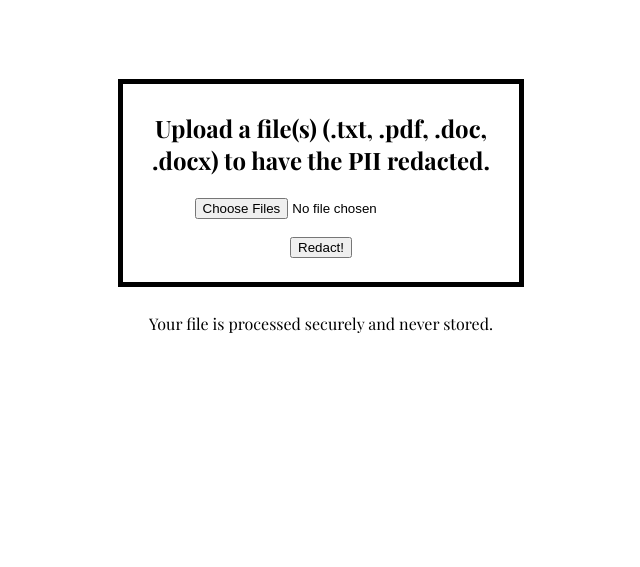
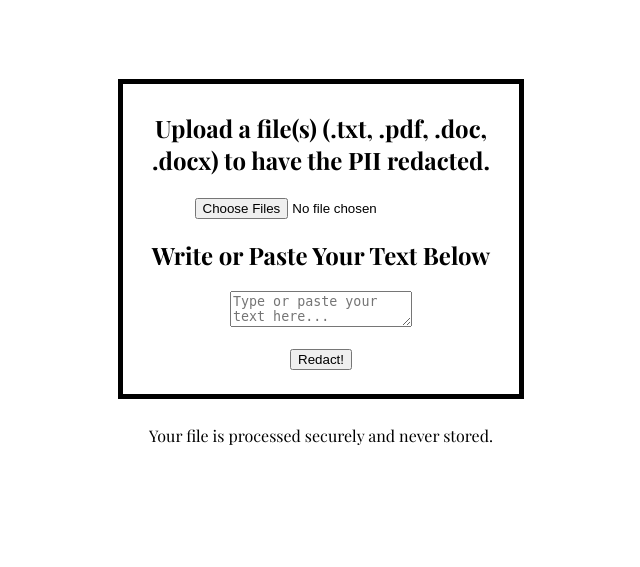
Before and after one commit to llivigni/pii_redactor, a Flask app: page / in a window 1280 px wide. Shown: the part 369-936 px from the top of the page, without its empty margins (319-959 px from the left). Before the commit the page ends 702 px from the top, so only its background shows below. Run offline with Flask 3, Linux system fonts and the light colour scheme; parts of the project's set-up code (start-up, migrations or seed data) failed here and were passed over; some web fonts are replaced.

Commit message:
Add textarea for text input in file upload form
Added a textarea for user input in the upload form.

```diff
--- a/templates/index.html
+++ b/templates/index.html
@@ -33,6 +33,11 @@
         <h2>Upload a file(s) (.txt, .pdf, .doc, .docx) to have the PII redacted.</h2>
         <form method="POST" action="" enctype="multipart/form-data">
             <p><input type="file" name="file" multiple></p>
+            <h2>Write or Paste Your Text Below</h2>
+
+            <!-- Textarea for writing or pasting text -->
+            <textarea name="text_input" placeholder="Type or paste your text here..."></textarea>
+
             <p><input type="submit" value="Redact!"></p>
         </form>
     </div>
```
